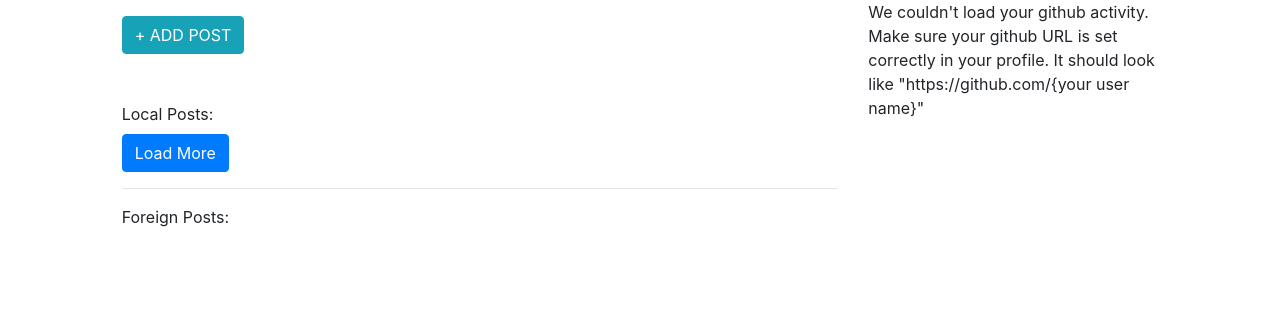
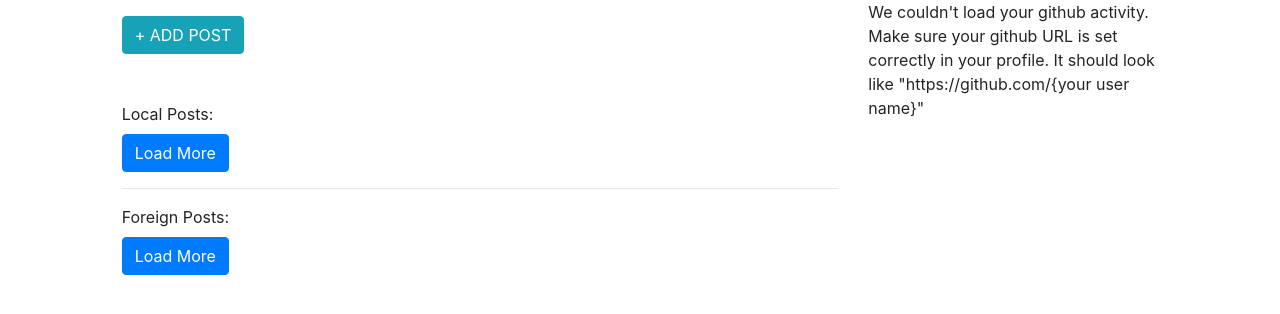
Before and after one commit to hyeonyu1/cmput404-group-project, a Django app: page /home/ in a window 1280 px wide. Shown: the part 62-376 px from the top of the page. Run offline with Django 3.2, Linux system fonts and the light colour scheme; data that the repository does not hold is empty; parts of the project's set-up code (start-up, migrations or seed data) failed here and were passed over; some libraries are stand-ins or nearby versions.

Commit message:
added load more for foreign posts.

```diff
--- a/web_server/social_distribution/templates/home.html
+++ b/web_server/social_distribution/templates/home.html
@@ -32,17 +32,9 @@
                     v-bind:post="post">
                     </foreign_posts-list>
                 </div>
+                <button class="btn btn-primary" @click="app.get_foreign_posts()">Load More</button>
             </div>
 
-            <!--
-            <div class="row justify-content-between">
-                <a class="ml-3" :href="previous" v-if="previous">PREVIOUS</a>
-                <p class="ml-3" v-else>PREVIOUS</p>
-
-                <a class="mr-3" :href="next" v-if="next">NEXT</a>
-                <p class="mr-3" v-else>NEXT</p>
-            </div>
-            -->
 
         </div>
         <div class="col-sm-3">
@@ -116,7 +108,6 @@
 </template>
 
 
-
 <script>
 
     Vue.component('post-list', {
@@ -136,6 +127,7 @@
         delimiters: ['[[', ']]'],
         data() {
             return {
+                'page' : 0,
                 'posts': [],
                 'next': undefined,
                 'foreign_posts':[]
@@ -170,16 +162,26 @@
                         })
                     })
                 } else {
-                    alert("There are no more posts here");
+                    alert("There are no more posts here.");
                 }
             },
 
-            //Retrieve all foreign posts
+            //Retrieve all foreign posts and load more
             get_foreign_posts(){
+                if(this.page===-1){
+                    alert("There are no more posts here.");
+                }else{
                     let url = "/posts/fetch_public_posts";
-                window.axios.get(url).then((response) =>{
+                    window.axios.get(url,{
+                        'page':this.page,
+                        'size':10
+                    }).then((response) =>{
                         console.log(response.data);
                         const posts_list = response.data['posts'];
+                        //If it is the last page of posts, set page=-1
+                        if(posts_list.length<10){
+                            this.page=-1;
+                        }
                         posts_list.forEach((post)=>{
                             const date = new Date(post.published);
                             post.published=moment(date.toISOString()).format("MMMM DD, YYYY, hh:mm a");
@@ -191,9 +193,12 @@
                             // Strip all trailing slashes
                             post.host = post.host.replace(/(\/)+$/, '');
                             this.foreign_posts.push(post);
+                        });
+                        this.page++;
                     })
 
-                })
+                }
+
             }
 
 
--- a/web_server/users/templates/users/profile.html
+++ b/web_server/users/templates/users/profile.html
@@ -43,7 +43,7 @@
                 @click="app.show_page('post')">My Stream</button>
             {% else %}
             <button class="btn" v-bind:class="show['post']?'btn-outline-dark':'btn-outline-primary'"
-                @click="app.show_page('post')">Their Stream</button>
+                @click="app.show_page('post')">[[user.displayName ]]'s Stream</button>
             {% endif %}
         </div>
 
```
Lines whose indentation alone changed are shown as unchanged.
